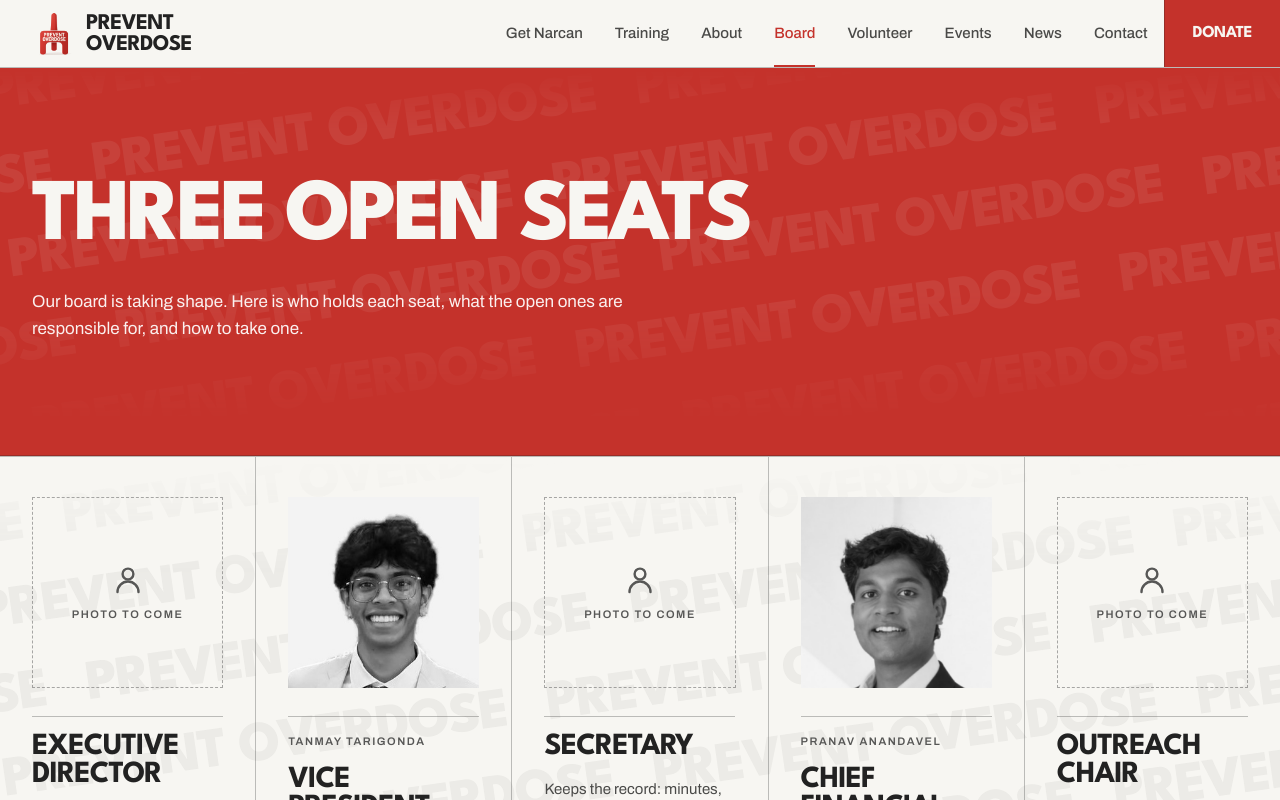
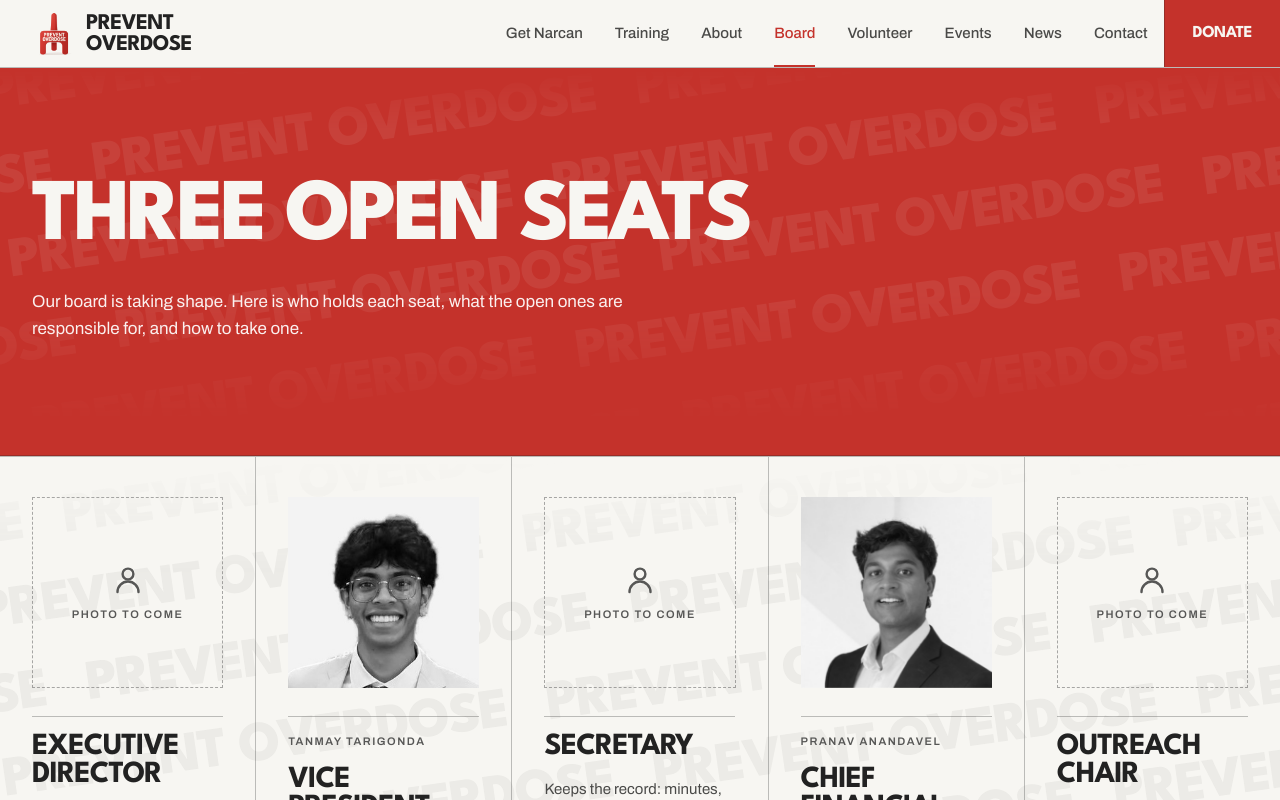
Before and after one commit to KangasGamers/prevent_overdose, a Next.js app: page /board in a window 1280 px wide. Shown: the top 800 px of the page. Built offline with nearby package versions, Linux system fonts and the light colour scheme.

Commit message:
Revert "Crop in Pranav's headshot to match the VP framing"
This reverts commit 0af9d4c561e51983c16375c88b241056ddf19eb9.

```diff
--- a/src/components/board-seats.tsx
+++ b/src/components/board-seats.tsx
@@ -14,14 +14,7 @@
  * When a seat is filled, give its `boardRoles` entry a `name` and `photo` and
  * the placeholder swaps for the real image.
  */
-type Seat = {
-  role: string;
-  remit: string;
-  name?: string;
-  photo?: string;
-  /** Extra crop-in for a headshot that sits too wide in frame. 1 = as-is. */
-  photoScale?: number;
-};
+type Seat = { role: string; remit: string; name?: string; photo?: string };
 
 export function BoardSeats() {
   const [active, setActive] = useState<string | null>(null);
@@ -78,7 +71,7 @@
         const inner = (
           <>
             <span
-              className="door-rise relative z-20 block w-full max-w-[12rem] overflow-hidden"
+              className="door-rise relative z-20 block w-full max-w-[12rem]"
               style={{ animationDelay: reduced ? "0ms" : `${i * 90}ms` }}
             >
               {seat.photo ? (
@@ -86,12 +79,7 @@
                 <img
                   src={seat.photo}
                   alt={seat.name ?? seat.role}
-                  style={
-                    seat.photoScale
-                      ? { transform: `scale(${seat.photoScale})` }
-                      : undefined
-                  }
-                  className={`aspect-square w-full origin-top object-cover object-top grayscale transition-opacity duration-500 ${
+                  className={`aspect-square w-full object-cover object-top grayscale transition-opacity duration-500 ${
                     dimmed ? "opacity-80" : "opacity-100"
                   }`}
                 />
--- a/src/lib/site.ts
+++ b/src/lib/site.ts
@@ -77,7 +77,6 @@
     role: "Chief Financial Officer",
     name: "Pranav Anandavel",
     photo: "/board/chief-financial-officer.png",
-    photoScale: 1.28,
     remit:
       "Owns the books, the annual filing, and the public reporting of how every donated dollar is spent.",
   },
```
